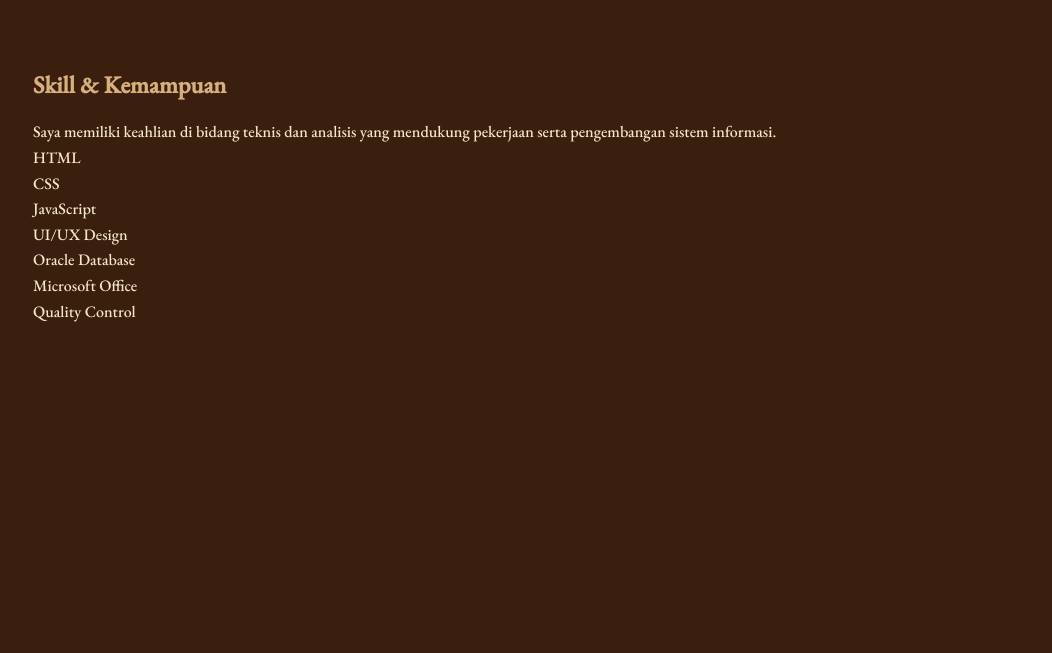
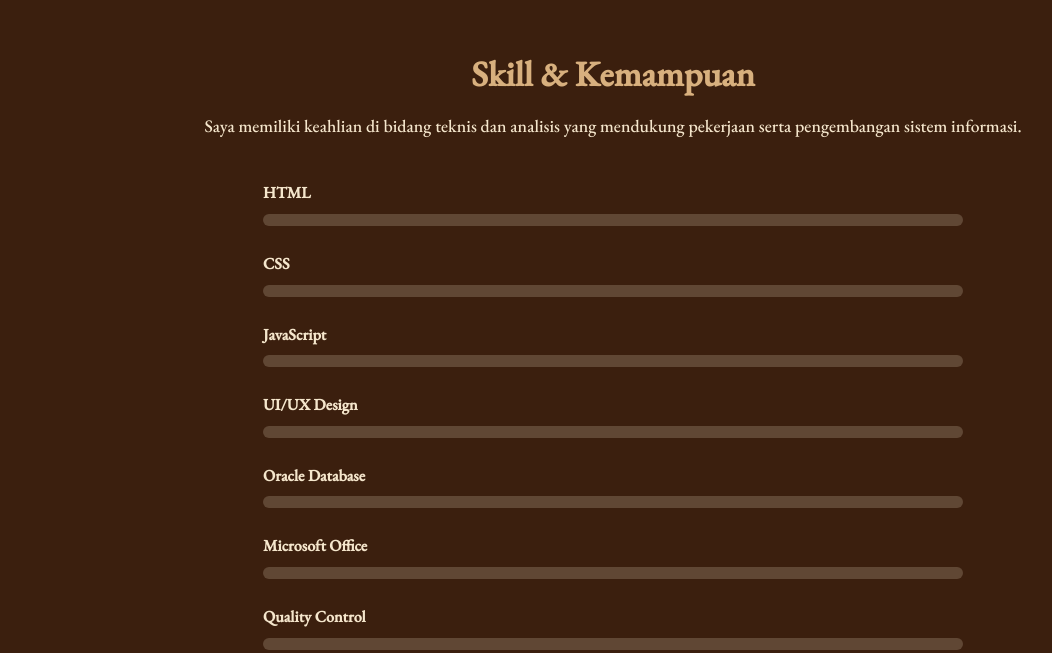
Before and after one commit to tinatn641-afk/portofolio-Tina, a plain HTML site: page index.html in a window 1280 px wide. Shown: the part 2434-3087 px from the top of the page, without its empty margins (27-1079 px from the left). Drawn offline with nearby package versions, Linux system fonts and the light colour scheme.

Commit message:
Refactor style.css to improve organization and readability

```diff
--- a/style.css
+++ b/style.css
@@ -516,3 +516,53 @@ footer p {
 .mc-card:hover .overlay {
   opacity: 1;
 }
+/* ============================= */
+/*          SKILL SECTION        */
+/* ============================= */
+#skills {
+  text-align: center;
+  padding: 80px 20px;
+  background: #3b1f0e;
+  color: #f5e6cc;
+}
+
+#skills h2 {
+  font-size: 2.2rem;
+  margin-bottom: 10px;
+}
+
+#skills p {
+  font-size: 1.1rem;
+  margin-bottom: 40px;
+}
+
+.skills-container {
+  max-width: 700px;
+  margin: 0 auto;
+  text-align: left;
+}
+
+.skill {
+  margin-bottom: 25px;
+}
+
+.skill span {
+  display: block;
+  font-weight: bold;
+  margin-bottom: 8px;
+}
+
+.progress-bar {
+  background: #f5e6cc33;
+  border-radius: 20px;
+  overflow: hidden;
+  height: 12px;
+}
+
+.progress {
+  background: linear-gradient(90deg, #e5a85d, #d18b47);
+  width: 0;
+  height: 100%;
+  border-radius: 20px;
+  transition: width 1.5s ease-out;
+}
```
